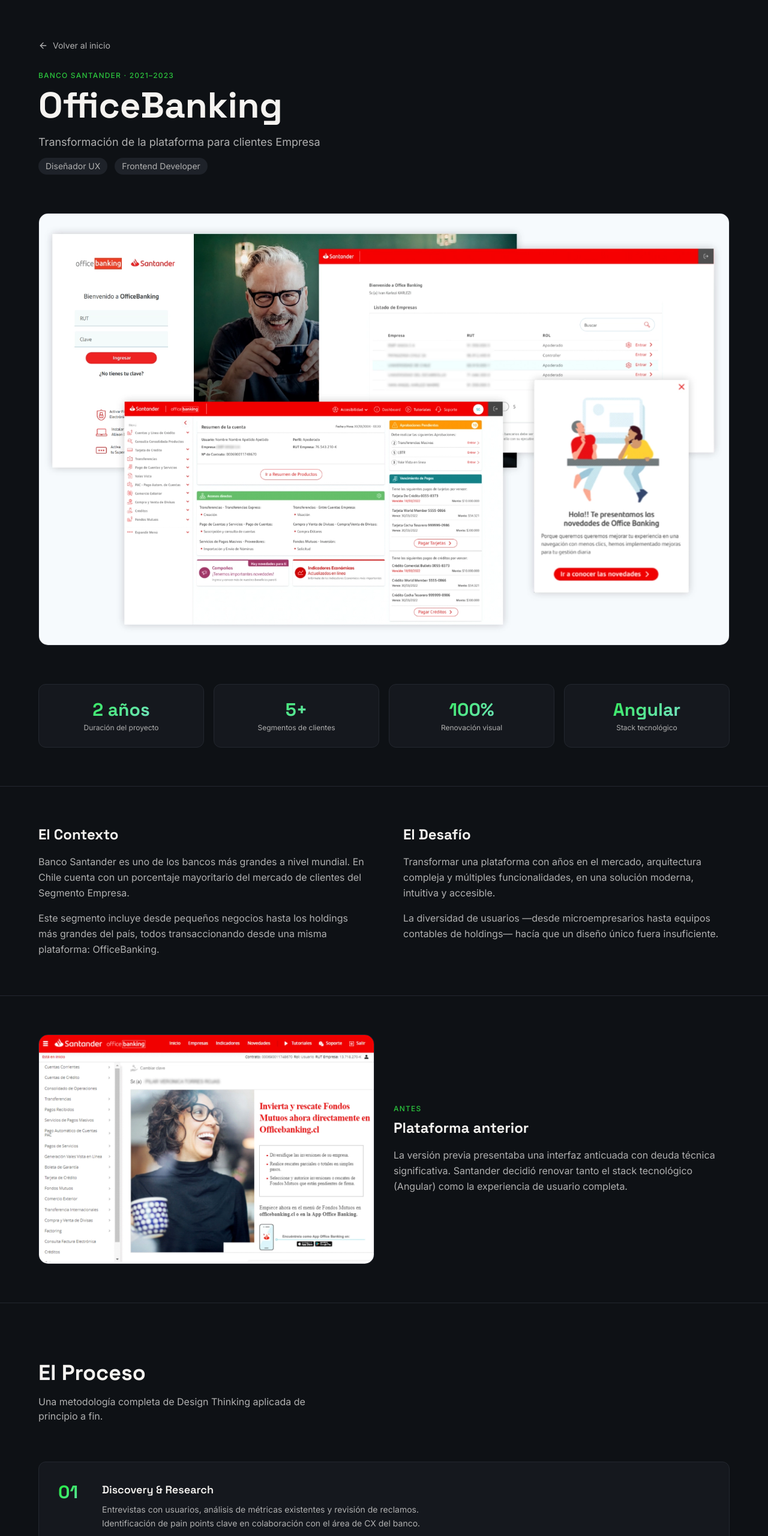
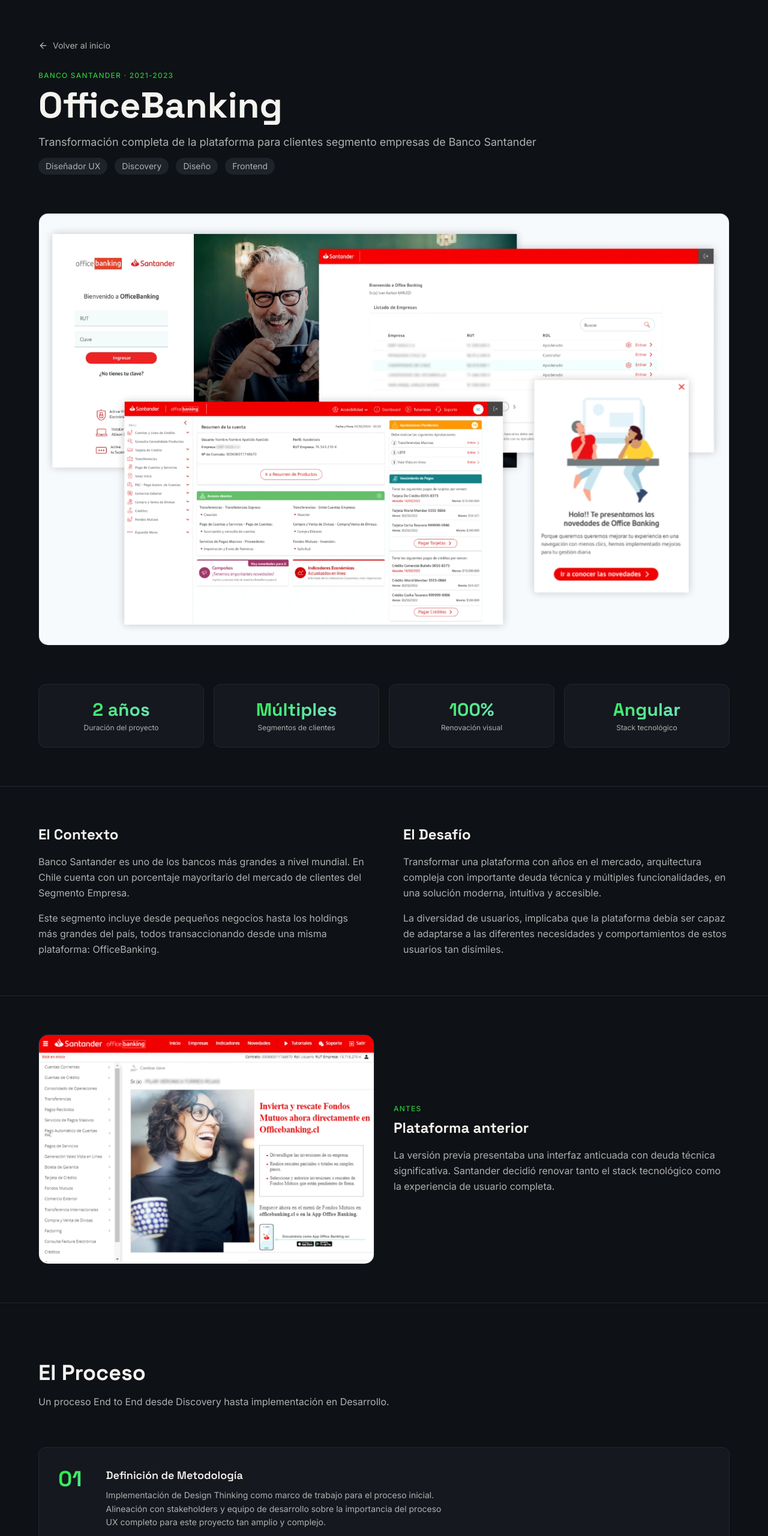
Before and after one commit to M4rqu1nh0/portfolio-2026, a React (Vite) app: page /proyecto/santander-officebanking in a window 1280 px wide. Shown: the part 46-2606 px from the top of the page at 60% size. Built offline with nearby package versions, Linux system fonts and the light colour scheme; the HTML template or start-up script is replaced by a standard one.

Commit message:
mejoras de textos

```diff
--- a/src/components/HeroSection.tsx
+++ b/src/components/HeroSection.tsx
@@ -33,7 +33,7 @@ const HeroSection = () => {
 
           {/* Subtitle */}
           <p className="mt-6 text-lg md:text-xl text-muted-foreground max-w-xl mx-auto leading-relaxed animate-fade-up opacity-0 stagger-3">
-            UX Desginer con enfoque end-to-end. Desde el discovery hasta el código, creo experiencias que impactan usuarios y cumplen metas de negocio.
+            Senior UX Desginer con enfoque end-to-end. Desde el discovery hasta el código, creo experiencias que impactan usuarios y cumplen metas de negocio.
           </p>
 
           {/* CTA */}
--- a/src/components/Navbar.tsx
+++ b/src/components/Navbar.tsx
@@ -70,7 +70,7 @@ const Navbar = () => {
     >
       <div className="container mx-auto flex items-center justify-between py-5 px-6">
         <Link to="/" className="font-heading text-lg font-semibold tracking-tight">
-          <span className="transition duration-500 text-gradient-primary hover:text-gradient-accent">&lt; Marco Villegas /&gt;</span>
+          <span className="transition duration-500 text-gradient-primary hover:text-gradient-accent">&lt; Marco Villegas - UX /&gt;</span>
         </Link>
 
         {isIndex ? (
--- a/src/components/ProjectCard.tsx
+++ b/src/components/ProjectCard.tsx
@@ -41,7 +41,7 @@ const ProjectCard = ({ title, subtitle, description, tags, image, link, metrics,
 
         {/* Metrics */}
         {metrics && (
-          <div className="flex gap-6 mb-4">
+          <div className="flex gap-8 mb-4">
             {metrics.map((m) => (
               <div key={m.label}>
                 <p className="text-2xl font-heading font-bold text-gradient-primary">{m.value}</p>
--- a/src/pages/AibomarketProject.tsx
+++ b/src/pages/AibomarketProject.tsx
@@ -5,9 +5,9 @@ import Navbar from "@/components/Navbar";
 import Footer from "@/components/Footer";
 
 const metrics = [
-  { value: "1 año", label: "Duración del proyecto" },
-  { value: "Multi", label: "Marcas soportadas" },
-  { value: "NextJS", label: "Stack tecnológico" },
+  { value: "2 años", label: "de participación" },
+  { value: "Figma", label: "Diseño y Prototipado" },
+  { value: "NextJS", label: "Frontend Framework" },
   { value: "B2B", label: "Modelo de negocio" },
 ];
 
@@ -34,24 +34,24 @@ const processSteps = [
     number: "04",
     title: "Desarrollo Frontend",
     description:
-      "Desarrollo de vistas, landings internas y componentes en NextJS, estructurando en HTML5 y SASS, cuidando consistencia, mantenibilidad y performance.",
+      "Desarrollo de vistas, landings internas y componentes en NextJS, estructurando en HTML5 y SASS, cuidando consistencia, mantenibilidad y performance. Uso de IA para optimizar tiempos de desarrollo.",
   },
   {
     number: "05",
-    title: "Responsive & QA",
+    title: "Responsive & UX QA",
     description:
-      "Validación constante de responsive design, asegurando una experiencia sólida en todos los dispositivos. Uso de IA para optimizar tiempos de desarrollo.",
+      "Validación constante de responsive design y soporte multinavegador, asegurando una experiencia sólida en todos los dispositivos. ",
   },
 ];
 
 const galleryImages = [
   "/img/aibo-car_01.webp",
   "/img/aibo-car_02.webp",
+  "/img/aibo-car_07.webp",
   "/img/aibo-car_03.webp",
   "/img/aibo-car_04.webp",
-  "/img/aibo-car_05.webp",
+  // "/img/aibo-car_05.webp",
   "/img/aibo-car_06.webp",
-  "/img/aibo-car_07.webp",
 ];
 
 const AibomarketProject = () => {
@@ -75,7 +75,7 @@ const AibomarketProject = () => {
 
           <div className="max-w-3xl">
             <span className="text-xs font-medium text-primary uppercase tracking-widest mb-3 block">
-              Marsol S.A. · 2024–2025
+              Marsol S.A. · 2024 - 2025
             </span>
             <h1 className="font-heading text-4xl md:text-6xl font-bold leading-tight mb-4">
               Aibomarket
@@ -84,8 +84,8 @@ const AibomarketProject = () => {
               Marketplace gastronómico multimarca B2B
             </p>
             <div className="flex gap-3 text-sm text-muted-foreground">
-              <span className="bg-secondary px-3 py-1 rounded-full">Frontend Developer</span>
-              <span className="bg-secondary px-3 py-1 rounded-full">UX/UI</span>
+              <span className="bg-secondary px-3 py-1 rounded-full">UX/UI Designer</span>
+              <span className="bg-secondary px-3 py-1 rounded-full">Frontend</span>
             </div>
           </div>
         </div>
@@ -128,16 +128,16 @@ const AibomarketProject = () => {
                 Aibomarket es un marketplace gastronómico cuyo foco principal es la venta en línea de equipamiento, suministros y servicios para negocios del área gastronómica.
               </p>
               <p className="text-muted-foreground leading-relaxed">
-                Además es una solución multimarca que permite la administración y customización de los componentes para cada una de las marcas asociadas.
+                Además, evolucionó para convertirse en una solución multimarca que permite la administración y customización de los componentes para cada una de las marcas asociadas.
               </p>
             </div>
             <div>
               <h2 className="font-heading text-2xl font-bold mb-4">El Desafío</h2>
               <p className="text-muted-foreground leading-relaxed mb-4">
-                Implementar mejoras de diseño y nuevos flujos de forma rápida y eficiente, en un contexto donde el producto debía escalar a múltiples marcas.
+                Junto al UX Lead implementar mejoras de diseño y nuevos flujos de forma rápida y eficiente, en un contexto donde el producto debía escalar a múltiples marcas.
               </p>
               <p className="text-muted-foreground leading-relaxed">
-                Reducir la distancia entre diseño y producción, permitiendo que las decisiones de UX se reflejaran en el producto final con el menor retrabajo posible.
+                Reducir la fricción entre diseño y producción, colaborando con la implementación de las mejoras de diseño en el aplicativo, formando parte  del equipo de frontend, de ésta forma las decisiones de UX se reflejaran en el producto final rápidamente y con el menor retrabajo posible.
               </p>
             </div>
           </div>
@@ -159,7 +159,7 @@ const AibomarketProject = () => {
               <span className="text-xs font-medium text-primary uppercase tracking-widest mb-2 block">Multimarca</span>
               <h2 className="font-heading text-2xl font-bold mb-4">Componentes escalables</h2>
               <p className="text-muted-foreground leading-relaxed">
-                El producto se volvió multimarca y los componentes debían poder estilarse según cada una de ellas, manteniendo consistencia visual y experiencia de usuario coherente en todos los casos.
+                El producto se volvió multimarca y los componentes debían poder estilarse según cada una de ellas, manteniendo consistencia visual y experiencia de usuario coherente en todos los casos. Lo cual significó un desafío adicional, ya que no solo se trataba de diseñar y desarrollar componentes, sino de hacerlo pensando en su adaptabilidad y escalabilidad para múltiples marcas sin duplicar código sino que customizándolos a partir de clases, de manera tal que la funcionalidad estaba separada del estilo.
               </p>
             </div>
           </div>
@@ -169,8 +169,8 @@ const AibomarketProject = () => {
       {/* Process */}
       <section className="py-24 border-t border-border">
         <div className="container mx-auto px-6">
-          <h2 className="font-heading text-3xl md:text-4xl font-bold mb-4">El Proceso</h2>
-          <p className="text-muted-foreground mb-16 max-w-lg">
+          <h2 className="font-heading text-4xl md:text-4xl font-bold mb-4">El Proceso</h2>
+          <p className="text-muted-foreground mb-16 max-w-4x1">
             Colaboración estrecha entre diseño y desarrollo para lograr entregas rápidas y consistentes.
           </p>
 
@@ -210,7 +210,7 @@ const AibomarketProject = () => {
       <section className="py-24 border-t border-border">
         <div className="container mx-auto px-6">
           <h2 className="font-heading text-3xl md:text-4xl font-bold mb-4">Resultados</h2>
-          <p className="text-muted-foreground mb-12 max-w-lg">
+          <p className="text-muted-foreground mb-12 max-w-4x1">
             Interfaces integradas al desarrollo, listas para producción, alineadas a diseño y negocio.
           </p>
 
--- a/src/pages/Index.tsx
+++ b/src/pages/Index.tsx
@@ -10,14 +10,13 @@ const projects = [
     title: "OfficeBanking",
     subtitle: "Banco Santander · 2021–2023",
     description:
-      "Transformación completa de la plataforma empresarial del banco más grande de Chile. Desde discovery hasta implementación frontend.",
+      "Transformación completa de la plataforma para clientes segmento empresas de Banco Santander. Desde Discovery hasta implementación frontend.",
     tags: ["End to End", "Design Thinking", "UX/UI", "Research", "Angular"],
     image: "/img/s-ob_01.webp",
     link: "/proyecto/santander-officebanking",
     metrics: [
       { label: "Duración", value: "2 años" },
-      { label: "Segmentos", value: "5+" },
-    ],
+      { label: "Segmentos", value: "Múltiples" },    ],
     featured: true,
   },
   {
@@ -59,8 +58,8 @@ const Index = () => {
       <section id="proyectos" className="py-24 border-t border-border">
         <div className="container mx-auto px-6">
           <h2 className="font-heading text-3xl md:text-4xl font-bold mb-4">Proyectos Destacados</h2>
-          <p className="text-muted-foreground mb-12 max-w-lg">
-            Algunos Casos que muestran distintas facetas de mi experiencia en diseño y desarrollo de productos digitales.
+          <p className="text-muted-foreground mb-12 ">
+            Algunos casos que muestran distintas facetas de mi experiencia en diseño y desarrollo de productos digitales.
           </p>
 
           <div className="grid md:grid-cols-2 gap-6">
--- a/src/pages/SantanderProject.tsx
+++ b/src/pages/SantanderProject.tsx
@@ -6,7 +6,7 @@ import Footer from "@/components/Footer";
 
 const metrics = [
   { value: "2 años", label: "Duración del proyecto" },
-  { value: "5+", label: "Segmentos de clientes" },
+  { value: "Múltiples", label: "Segmentos de clientes" },
   { value: "100%", label: "Renovación visual" },
   { value: "Angular", label: "Stack tecnológico" },
 ];
@@ -14,33 +14,33 @@ const metrics = [
 const processSteps = [
   {
     number: "01",
-    title: "Discovery & Research",
+    title: "Definición de Metodología",
     description:
-      "Entrevistas con usuarios, análisis de métricas existentes y revisión de reclamos. Identificación de pain points clave en colaboración con el área de CX del banco.",
+      "Implementación de Design Thinking como marco de trabajo para el proceso inicial. Alineación con stakeholders y equipo de desarrollo sobre la importancia del proceso UX completo para este proyecto tan amplio y complejo.",
   },
   {
     number: "02",
-    title: "Definición de Metodología",
+    title: "Discovery & Research",
     description:
-      "Implementación de Design Thinking como marco de trabajo. Alineación con stakeholders y equipos de desarrollo sobre la importancia del proceso UX completo.",
+      "Entrevistas con usuarios, stakeholders y equipo de desarrollo. Análisis de métricas existentes y revisión de reclamos. Identificación de pain points clave en colaboración con el área de CX del banco.",
   },
   {
     number: "03",
-    title: "Benchmark & Ideación",
+    title: "Benchmark, Ideación y Testeo",
     description:
-      "Análisis competitivo de plataformas bancarias. Propuesta y testeo de soluciones para diferentes segmentos de usuarios empresariales.",
+      "Análisis competitivo de diversas plataformas bancarias y sus funcionalidades para el segmento empresarial. Propuesta y testeo de soluciones con diferentes segmentos de usuarios empresariales.",
   },
   {
     number: "04",
-    title: "Design System & UI",
+    title: "Mejora de Flujos, Design System & UI",
     description:
-      "Adopción del Design System corporativo de Santander. Diseño de interfaces modernas, accesibles y consistentes con el nuevo estándar visual.",
+      "Mejora de flujos y perfilamiento para los diversos segmentos de usuarios. Adopción del Design System corporativo de Santander, diseño de interfaces modernas, accesibles y consistentes con el nuevo estándar visual. ",
   },
   {
     number: "05",
-    title: "Desarrollo & Entrega",
+    title: "Maquetación, Handoff a Desarrollo & Entrega Contínua",
     description:
-      "Desarrollo frontend en Angular. Entrega del dashboard principal y definición de bases para la continuidad del proyecto por múltiples equipos.",
+      "Una vez aprobadas las interfaces de cada flujo, las maqueteaba para entregarlas avanzadas al equipo de desarrollo y así acelerar el proceso. Se definió un MVP y se fueron entregando las funcionalidades por etapas, permitiendo una implementación incremental y eficiente.",
   },
 ];
 
@@ -51,7 +51,7 @@ const carouselImages = [
   "/img/s-ob-car_04.webp",
   "/img/s-ob-car_05.webp",
   "/img/s-ob-car_06.webp",
-  "/img/s-ob-car_07.webp",
+  // "/img/s-ob-car_07.webp",
 ];
 
 const SantanderProject = () => {
@@ -73,19 +73,21 @@ const SantanderProject = () => {
             <ArrowLeft className="w-4 h-4" /> Volver al inicio
           </Link>
 
-          <div className="max-w-3xl">
+          <div className="max-w-5xl">
             <span className="text-xs font-medium text-primary uppercase tracking-widest mb-3 block">
-              Banco Santander · 2021–2023
+              Banco Santander · 2021-2023
             </span>
             <h1 className="font-heading text-4xl md:text-6xl font-bold leading-tight mb-4">
               OfficeBanking
             </h1>
             <p className="text-lg text-muted-foreground leading-relaxed mb-3">
-              Transformación de la plataforma para clientes Empresa
+              Transformación completa de la plataforma para clientes segmento empresas de Banco Santander
             </p>
             <div className="flex gap-3 text-sm text-muted-foreground">
               <span className="bg-secondary px-3 py-1 rounded-full">Diseñador UX</span>
-              <span className="bg-secondary px-3 py-1 rounded-full">Frontend Developer</span>
+              <span className="bg-secondary px-3 py-1 rounded-full">Discovery</span>
+              <span className="bg-secondary px-3 py-1 rounded-full">Diseño</span>
+              <span className="bg-secondary px-3 py-1 rounded-full">Frontend</span>
             </div>
           </div>
         </div>
@@ -134,10 +136,10 @@ const SantanderProject = () => {
             <div>
               <h2 className="font-heading text-2xl font-bold mb-4">El Desafío</h2>
               <p className="text-muted-foreground leading-relaxed mb-4">
-                Transformar una plataforma con años en el mercado, arquitectura compleja y múltiples funcionalidades, en una solución moderna, intuitiva y accesible.
+                Transformar una plataforma con años en el mercado, arquitectura compleja con importante deuda técnica y múltiples funcionalidades, en una solución moderna, intuitiva y accesible.
               </p>
               <p className="text-muted-foreground leading-relaxed">
-                La diversidad de usuarios —desde microempresarios hasta equipos contables de holdings— hacía que un diseño único fuera insuficiente.
+                La diversidad de usuarios, implicaba que la plataforma debía ser capaz de adaptarse a las diferentes necesidades y comportamientos de estos usuarios tan disímiles.
               </p>
             </div>
           </div>
@@ -159,7 +161,7 @@ const SantanderProject = () => {
               <span className="text-xs font-medium text-primary uppercase tracking-widest mb-2 block">Antes</span>
               <h2 className="font-heading text-2xl font-bold mb-4">Plataforma anterior</h2>
               <p className="text-muted-foreground leading-relaxed">
-                La versión previa presentaba una interfaz anticuada con deuda técnica significativa. Santander decidió renovar tanto el stack tecnológico (Angular) como la experiencia de usuario completa.
+                La versión previa presentaba una interfaz anticuada con deuda técnica significativa. Santander decidió renovar tanto el stack tecnológico como la experiencia de usuario completa.
               </p>
             </div>
           </div>
@@ -170,8 +172,8 @@ const SantanderProject = () => {
       <section className="py-24 border-t border-border">
         <div className="container mx-auto px-6">
           <h2 className="font-heading text-3xl md:text-4xl font-bold mb-4">El Proceso</h2>
-          <p className="text-muted-foreground mb-16 max-w-lg">
-            Una metodología completa de Design Thinking aplicada de principio a fin.
+          <p className="text-muted-foreground mb-16">
+            Un proceso End to End desde Discovery hasta implementación en Desarrollo.
           </p>
 
           <div className="space-y-8">
@@ -180,7 +182,7 @@ const SantanderProject = () => {
                 key={step.number}
                 className="group flex gap-6 md:gap-10 p-6 md:p-8 rounded-xl border border-border bg-card hover:border-primary/30 transition-all duration-300"
               >
-                <span className="text-3xl font-heading font-bold text-gradient-primary shrink-0">
+                <span className="text-4xl font-heading font-bold text-gradient-primary shrink-0">
                   {step.number}
                 </span>
                 <div>
@@ -194,7 +196,7 @@ const SantanderProject = () => {
       </section>
 
       {/* Process image */}
-      <section className="pb-16">
+      {/* <section className="pb-16">
         <div className="container mx-auto px-6">
           <div className="rounded-2xl overflow-hidden border border-border">
             <img
@@ -204,14 +206,14 @@ const SantanderProject = () => {
             />
           </div>
         </div>
-      </section>
+      </section> */}
 
       {/* Gallery */}
       <section className="py-24 border-t border-border">
         <div className="container mx-auto px-6">
-          <h2 className="font-heading text-3xl md:text-4xl font-bold mb-4">Resultados</h2>
-          <p className="text-muted-foreground mb-12 max-w-lg">
-            Pantallas y flujos diseñados para la nueva plataforma OfficeBanking.
+          <h2 className="font-heading text-3xl md:text-4xl font-bold mb-4">Resultado</h2>
+          <p className="text-muted-foreground mb-12 max-w-4x1">
+            Desde lo técnico se renovo el stack tecnológico y se eliminó la deuda técnica, entregando un producto más estable y escalable, que además pasó a ser la base para la continuidad del proyecto por parte de múltiples equipos para la evolución del resto de los flujos internos. Desde la experiencia de usuario, se logró una plataforma moderna, intuitiva y accesible, que se adapta a las necesidades de los diversos segmentos de clientes empresa.
           </p>
 
           <div className="grid md:grid-cols-2 gap-4">
@@ -234,13 +236,13 @@ const SantanderProject = () => {
           <h2 className="font-heading text-3xl font-bold mb-8">Decisiones Clave</h2>
           <div className="space-y-6 text-muted-foreground leading-relaxed">
             <p>
-              <strong className="text-foreground">Segmentación inteligente:</strong> Identificamos los puntos comunes entre todos los segmentos para responder globalmente, y separamos los flujos específicos para que usuarios que no los necesitaran nunca los vieran.
+              <strong className="text-foreground">Metodología sobre estética:</strong> Argumenté frente a stakeholders de que el proyecto no era "diseñar pantallas", sino redefinir la experiencia completa. Esto permitió un Discovery profundo antes de cualquier diseño visual, lo cual terminó resultando en un proyecto robusto y exitoso que se terminó convirtiendo en la base para la continuidad de la transformación del Office Banking.
             </p>
             <p>
-              <strong className="text-foreground">Metodología sobre decoración:</strong> Convencí a stakeholders de que el proyecto no era "diseñar pantallas", sino redefinir la experiencia completa. Esto permitió un Discovery profundo antes de cualquier diseño visual.
+              <strong className="text-foreground">Segmentación inteligente:</strong> Identificar los puntos comunes entre todos los segmentos para responder globalmente, y perfilar los flujos específicos para que usuarios que no los necesitaran nunca los vieran.
             </p>
             <p>
-              <strong className="text-foreground">Bases escalables:</strong> El dashboard y los lineamientos de diseño sentaron las bases para que múltiples equipos pudieran continuar desarrollando flujos internos de manera consistente.
+              <strong className="text-foreground">Bases escalables:</strong> El login, vista selección perfil empresa, dashboard, etc. se realizaron en base a lineamientos de diseño y desarrollo que sentaron las bases para que múltiples equipos pudieran continuar desarrollando flujos internos de manera consistente.
             </p>
           </div>
         </div>
```
Also changed, not shown: src/pages/EtbProject.tsx (+6 -6 lines), src/pages/WegrowProject.tsx (+5 -4 lines).
